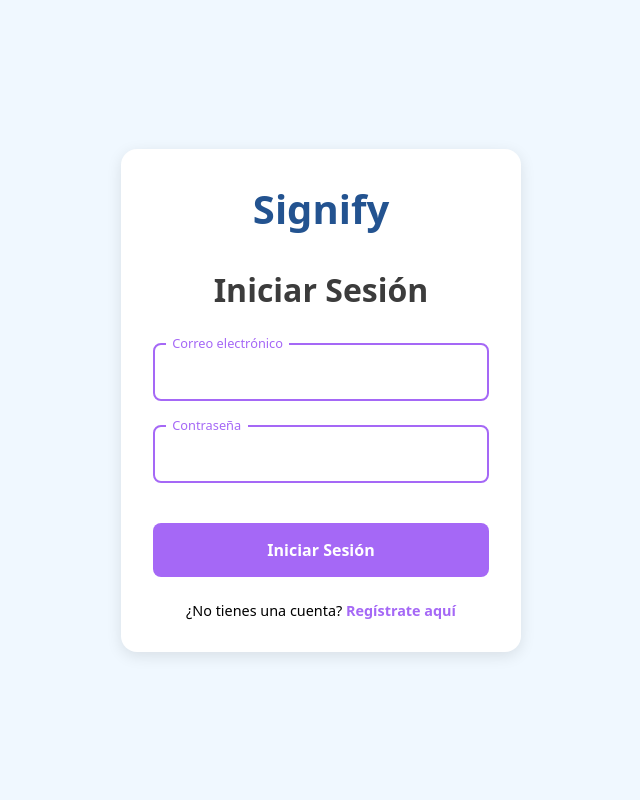
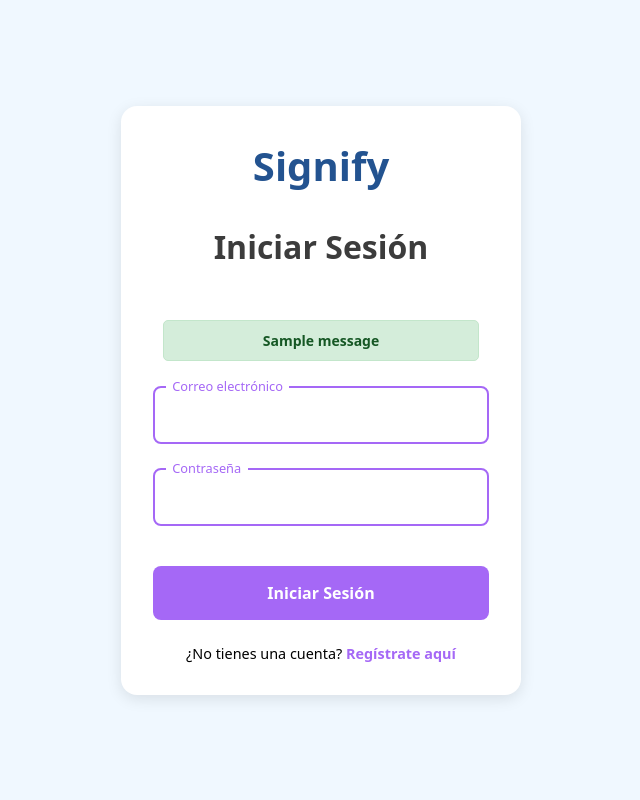
Before and after one commit to Dieg0lx/Signify-2024B-ServiciosWeb, a Flask app: page /login in a window 1280 px wide. Shown: the whole page, without its empty margins (319-959 px from the left). Run offline with Flask 3, Linux system fonts and the light colour scheme; tables that the repository leaves empty or names only in its code hold one stand-in row (values such as "Sample post"); one stand-in notice (Sample message) is shown; some libraries are stand-ins or nearby versions.

Commit message:
Login verification and notification

```diff
--- a/Signify/Source/app.py
+++ b/Signify/Source/app.py
@@ -25,7 +25,7 @@ try:
     mysql = pymysql.connect(
         host='localhost',
         user='root',
-        password='carlos123',
+        password='cesar123',
         db='signify_db',
         ssl={"ssl": {"tls_version": "TLSv1.2"}}  # Esto es opcional si tu servidor requiere SSL
     )
--- a/Signify/Source/controller/user_controller.py
+++ b/Signify/Source/controller/user_controller.py
@@ -50,7 +50,7 @@ def register():
 
 @app.route('/login', methods=['GET', 'POST'])
 def login():
-    session.clear()  # Clear any existing session
+    session.clear()  # Limpiar cualquier sesión existente
 
     if request.method == 'POST':
         email = request.form['email']
@@ -58,19 +58,26 @@ def login():
 
         cur = mysql.cursor()
         try:
+            # Primero verificamos si el correo existe en la base de datos
             cur.execute("SELECT * FROM users WHERE email = %s", (email,))
             user = cur.fetchone()
 
-            if user and check_password_hash(user[4], password):
+            if user is None:
+                # El correo no está registrado
+                flash('El correo electrónico no está registrado.', 'error')
+            elif not check_password_hash(user[4], password):
+                # La contraseña es incorrecta
+                flash('Contraseña incorrecta. Inténtalo de nuevo.', 'error')
+            else:
+                # Credenciales válidas, iniciar sesión
                 session['user_id'] = user[0]
-                session.permanent = False  # Session expires when browser closes
+                session.permanent = False  # La sesión expira al cerrar el navegador
                 return redirect(url_for('courses_page'))
-            else:
-                flash('Correo o contraseña incorrectos')
         finally:
             cur.close()
 
     return render_template('login.html')
+
 
 @app.route('/logout')
 def logout():
--- a/Signify/Source/static/css/login.css
+++ b/Signify/Source/static/css/login.css
@@ -144,3 +144,34 @@
         padding: 1.5rem;
     }
 }
+
+/* Estilo para el contenedor de mensajes flash */
+.flash-messages {
+    margin-bottom: 15px;
+    padding: 10px;
+    border-radius: 5px;
+    font-size: 14px;
+    text-align: center;
+}
+
+/* Estilo para los mensajes flash individuales, con categoría de error */
+.flash-message.error {
+    color: #721c24;
+    background-color: #f8d7da;
+    border: 1px solid #f5c6cb;
+}
+
+/* Estilo para mensajes de éxito, si deseas usar otros tipos de mensajes */
+.flash-message.success {
+    color: #155724;
+    background-color: #d4edda;
+    border: 1px solid #c3e6cb;
+}
+
+/* Puedes ajustar el estilo para que se integre con el resto de los colores */
+.flash-message {
+    padding: 10px;
+    border-radius: 5px;
+    font-weight: bold;
+    margin-top: 10px;
+}
--- a/Signify/Source/templates/login.html
+++ b/Signify/Source/templates/login.html
@@ -16,13 +16,18 @@
             <div class="login-content">
                 <h2>Iniciar Sesión</h2>
 
+                <!-- Bloque para mostrar mensajes flash de error -->
+                {% with messages = get_flashed_messages(with_categories=true) %}
+                    {% if messages %}
+                        <div class="flash-messages">
+                            {% for category, message in messages %}
+                                <div class="flash-message {{ category }}">{{ message }}</div>
+                            {% endfor %}
+                        </div>
+                    {% endif %}
+                {% endwith %}
+
                 <form method="POST" action="{{ url_for('login') }}" class="login-form">
-                    {% if error %}
-                    <div class="error-message">
-                        {{ error }}
-                    </div>
-                    {% endif %}
-
                     <div class="form-group">
                         <input type="email" id="email" name="email" required>
                         <label for="email">Correo electrónico</label>
```
